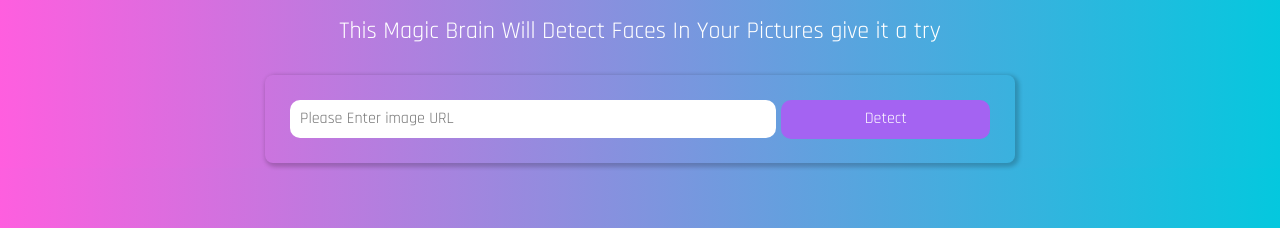
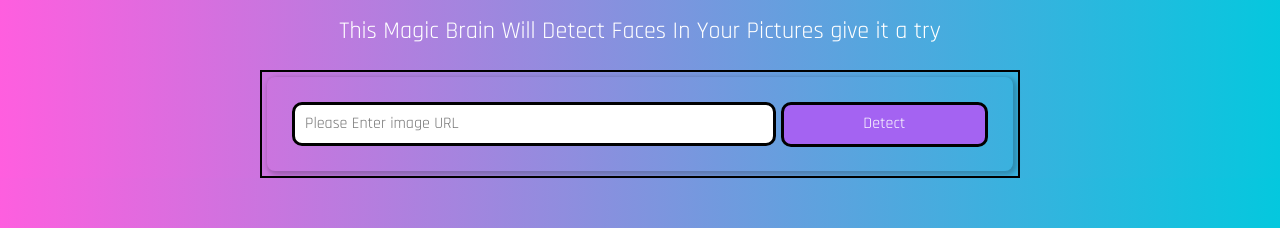
Before and after one commit to erickelninoSwift/smart_brain_app, a React (Create React App) app: page / in a window 1280 px wide. Shown: the part 296-524 px from the top of the page. Built offline with nearby package versions, Linux system fonts and the light colour scheme; no server answers.

Commit message:
modified the styling of the application

```diff
--- a/src/App.js
+++ b/src/App.js
@@ -4,6 +4,7 @@ import Logo from "./components/Logo/Logo";
 import FacialRecognition from "./components/FacialRecognition/FacialRecognition";
 import ImageLinkForm from "./components/ImageLinkForm/ImageLinkForm";
 import Rank from "./components/Rank/Rank.components";
+import { Component } from "react";
 
 ///////////////////////////////////////////////////////////////////////////////////
 // YOU DO NOT NEED TO CHANGE ANYTHING BELOW THIS LINE TO RUN THIS EXAMPLE
@@ -56,7 +57,23 @@ fetch(
   .then((result) => console.log(result))
   .catch((error) => console.log("error", error));
 
-function App() {
+class App extends Component {
+  constructor() {
+    super();
+
+    this.state = {
+      imageUrl: "",
+    };
+  }
+  onChangeInput = (DataProvided) => {
+    console.log(DataProvided);
+    this.setState({
+      imageUrl: DataProvided,
+    });
+  };
+  render() {
+    const { onChangeInput } = this;
+
     return (
       <>
         <ParticlesBg
@@ -84,11 +101,12 @@ function App() {
           >
             <Rank />
 
-          <ImageLinkForm />
+            <ImageLinkForm onChangeDataField={onChangeInput} />
           </div>
         </div>
       </>
     );
   }
+}
 
 export default App;
--- a/src/components/ImageLinkForm/ImageLinkForm.jsx
+++ b/src/components/ImageLinkForm/ImageLinkForm.jsx
@@ -1,7 +1,7 @@
 import React from "react";
 import "./ImageLinkForm.css";
 
-function ImageLinkForm() {
+function ImageLinkForm({ onChangeDataField }) {
   return (
     <div
       style={{
@@ -16,7 +16,10 @@ function ImageLinkForm() {
       <p className="f3" style={{ color: "white" }}>
         {"This Magic Brain Will Detect Faces In Your Pictures give it a try"}
       </p>
-      <div className="center" style={{ display: "flex", width: "760px" }}>
+      <div
+        className="center"
+        style={{ display: "flex", width: "760px", border: "2px solid black" }}
+      >
         <div
           className="pa4 shadow-3 br3"
           style={{
@@ -36,7 +39,9 @@ function ImageLinkForm() {
               borderRadius: "10px",
               fontSize: "16px",
               padding: "10px",
+              border: "3px solid black",
             }}
+            onChange={(event) => onChangeDataField(event.target.value)}
           />
 
           <button
@@ -46,6 +51,7 @@ function ImageLinkForm() {
               border: "none",
               borderRadius: "10px",
               fontSize: "16px",
+              border: "3px solid black",
             }}
           >
             Detect
```
Lines whose indentation alone changed are shown as unchanged.
